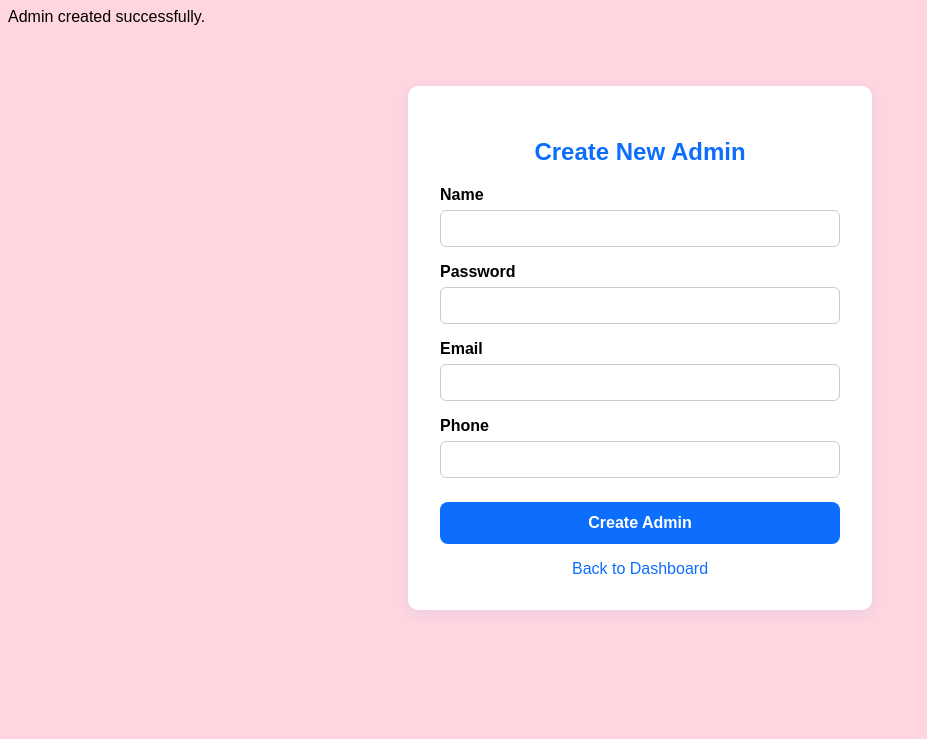
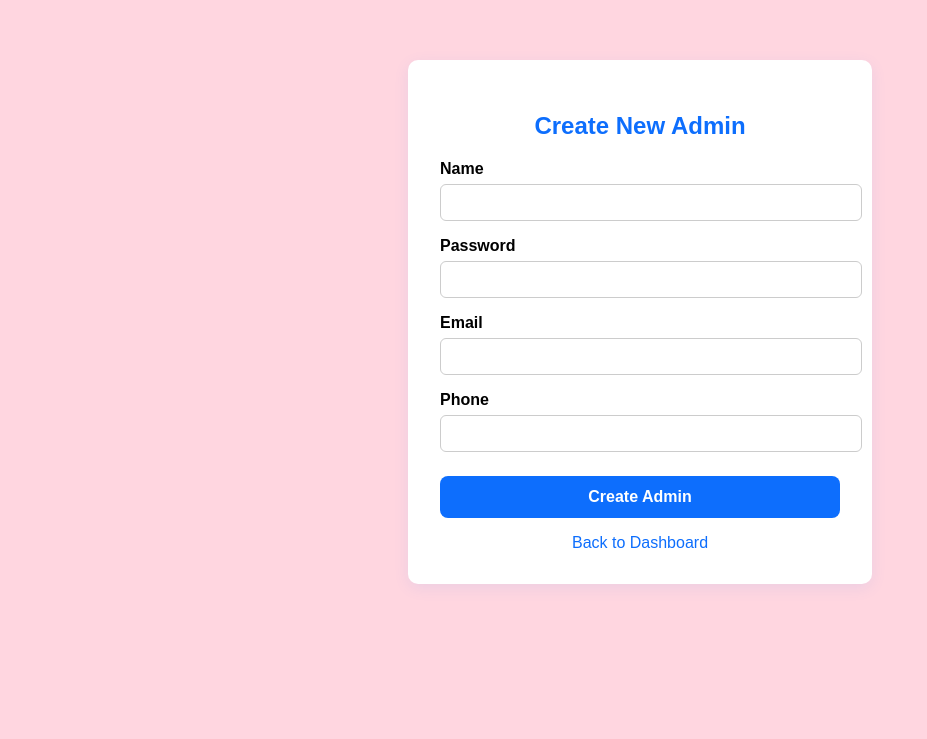
Before and after one commit to AMAYKJHA/esifarish, a PHP site: page /new_admin.php in a window 1280 px wide. Shown: the top 739 px of the page, without its empty margins (0-927 px from the left). Run offline with PHP 8.4, Linux system fonts and the light colour scheme; the visitor is signed in with stand-in values (Sample User, id 1).

Commit message:
admin issue solved

```diff
--- a/backend/new_admin.php
+++ b/backend/new_admin.php
@@ -30,22 +30,7 @@
         $message = 'Please fill all fields.';
     }
 }
-// Create a default admin user
-$name = 'admin';
-$username = 'admin';
-$password = 'admin';
-$email = 'admin@gmail.com';
-$phone = '12345678';
-$hash = password_hash($password, PASSWORD_DEFAULT);
 
-$stmt = $conn->prepare('INSERT INTO admins (name, username, password, email, phone) VALUES (?, ?, ?, ?, ?)');
-$stmt->bind_param('sssss', $name, $username, $hash, $email, $phone);
-if ($stmt->execute()) {
-    echo 'Admin created successfully.';
-} else {
-    echo 'Error: ' . $stmt->error;
-}
-$stmt->close();
 ?>
 <!DOCTYPE html>
 <html lang="en">
```
